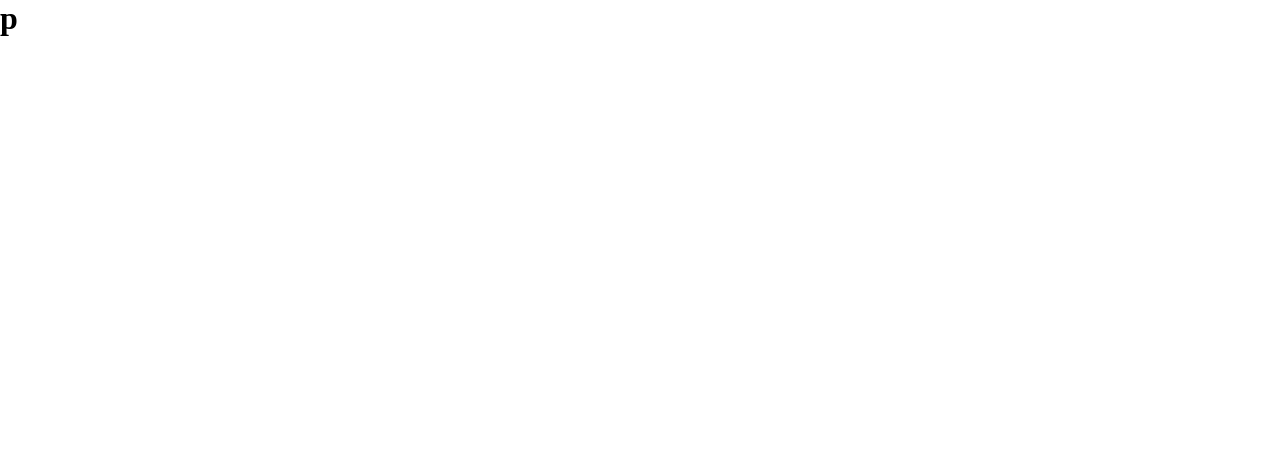
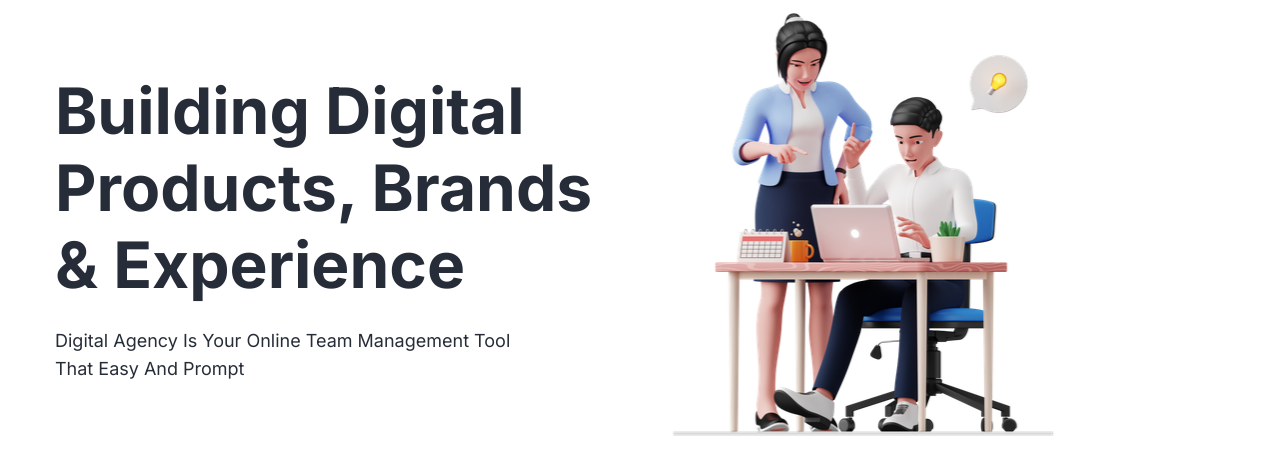
Before and after one commit to RashedAkash/digital-agency-test, a React (Vite) app in the folder digital_agency/: page / in a window 1280 px wide. Shown: the top 474 px of the page. Built offline with nearby package versions, Linux system fonts and the light colour scheme.

Commit message:
hero section design complete

```diff
--- a/digital_agency/src/components/hero/Hero.tsx
+++ b/digital_agency/src/components/hero/Hero.tsx
@@ -1,9 +1,38 @@
+import Container from "../../shared/Container";
 import FullWidth from "../../shared/FullWidth";
+import SectionText from "../../shared/SectionText";
+import SectionTitle from "../../shared/SectionTitle";
 
 const Hero = () => {
+   const titleStyle: React.CSSProperties = {
+     fontSize: "64px",
+   };
+   const textStyle: React.CSSProperties = {
+     fontSize: "18px",
+   };
   return (
     <FullWidth>
-      <h1>p</h1>
+      <Container>
+        <div className="hero">
+          <div className="hero-text">
+            <SectionTitle
+              style={titleStyle}
+              title="Building digital products, brands & experience"
+            />
+            <SectionText
+              style={textStyle}
+              text="Digital Agency is your online team management tool that easy and prompt
+"
+            />
+          </div>
+          <div className="hero-img">
+            <img
+              src="../../../public/image/hero/business-people-discussing-business-idea.svg"
+              alt=""
+            />
+          </div>
+        </div>
+      </Container>
     </FullWidth>
   );
 };
--- a/digital_agency/src/index.css
+++ b/digital_agency/src/index.css
@@ -1,3 +1,10 @@
+/* styles.css */
+@import url('https://fonts.googleapis.com/css2?family=Inter:wght@400;700&display=swap');
+
+body {
+  font-family: 'Inter', sans-serif;
+}
+
 .full-width {
   max-width: 1440px;
   margin-left: auto;
@@ -8,3 +15,34 @@
   margin-left: auto;
   margin-right: auto;
 }
+
+/* hero */
+.hero{
+display: flex;
+align-items: center;
+}
+.hero-text{
+flex: 50%;
+}
+.hero-img{
+flex: 50%;
+}
+
+/* shared */
+.section-title{
+  color: #272D38;
+  font-family: Inter;
+font-size: 48px;
+font-weight: 700;
+text-transform: capitalize;
+margin-bottom: 24px;
+}
+.section-text{
+  color: #272D38;
+font-family: Inter;
+font-size: 16px;
+font-weight: 400;
+line-height: 27.5px;
+text-transform: capitalize;
+width: 80%;
+}
--- /dev/null
+++ b/digital_agency/src/shared/SectionText.tsx
@@ -0,0 +1,18 @@
+import React from "react";
+
+interface SectionTextProps {
+  text: string;
+  style?: React.CSSProperties;
+}
+
+const SectionText: React.FC<SectionTextProps> = ({ text,style }) => {
+  return (
+    <div>
+      <p style={style} className="section-text">
+        {text}
+      </p>
+    </div>
+  );
+};
+
+export default SectionText;
--- /dev/null
+++ b/digital_agency/src/shared/SectionTitle.tsx
@@ -0,0 +1,18 @@
+import React from "react";
+
+interface SectionTitleProps {
+  title: string;
+  style?: React.CSSProperties;
+}
+
+const SectionTitle: React.FC<SectionTitleProps> = ({ title,style }) => {
+  return (
+    <div>
+      <h1 style={style} className="section-title">
+        {title}
+      </h1>
+    </div>
+  );
+};
+
+export default SectionTitle;
```
